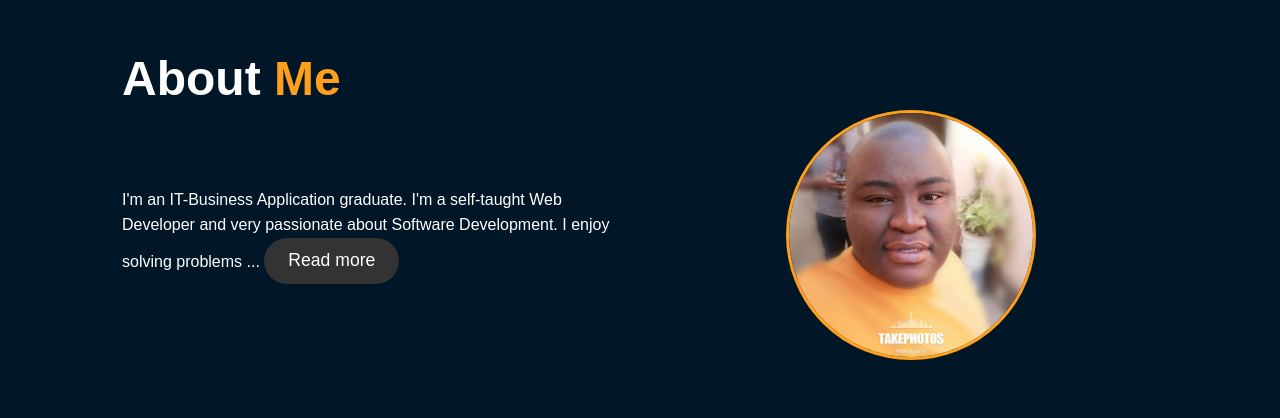
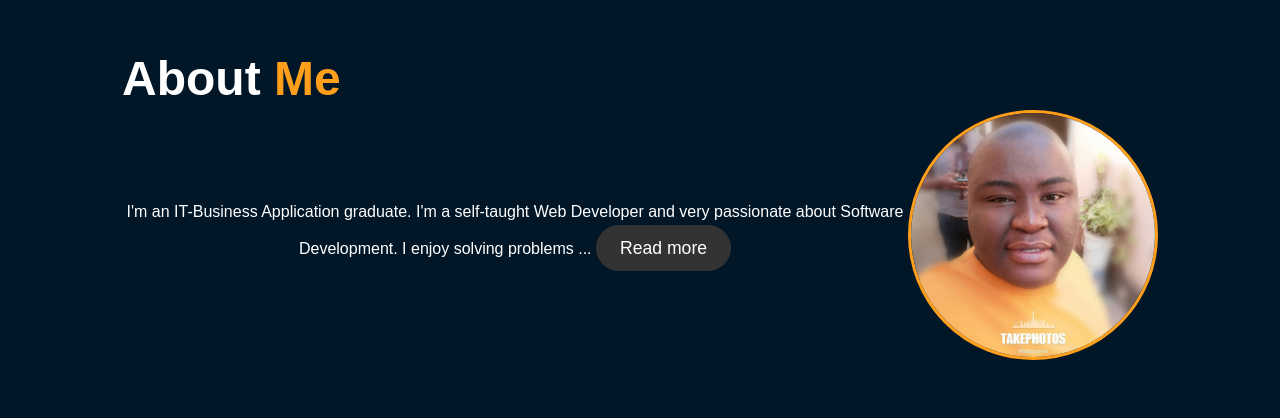
Before and after one commit to Bongx/Profile, a plain HTML site: page index.html in a window 1280 px wide. Shown: the part 716-1134 px from the top of the page. Drawn offline with Linux system fonts and the light colour scheme; files whose address does not match are found by name.

Commit message:
Update style.css

```diff
--- a/style.css
+++ b/style.css
@@ -156,9 +156,9 @@ ul {
 }
 
 .About .container .body {
-  display: grid;
-  grid-template-columns: repeat(2, 1fr);
-  grid-gap: 3rem;
+  display: flex;
+ flex-direction: row;
+ text-align:center;
   color: white;
   align-items: center;
   justify-content: center;
```
